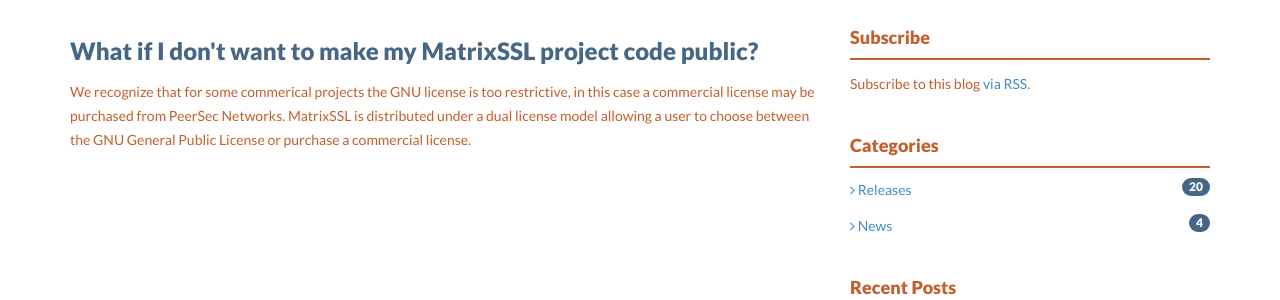
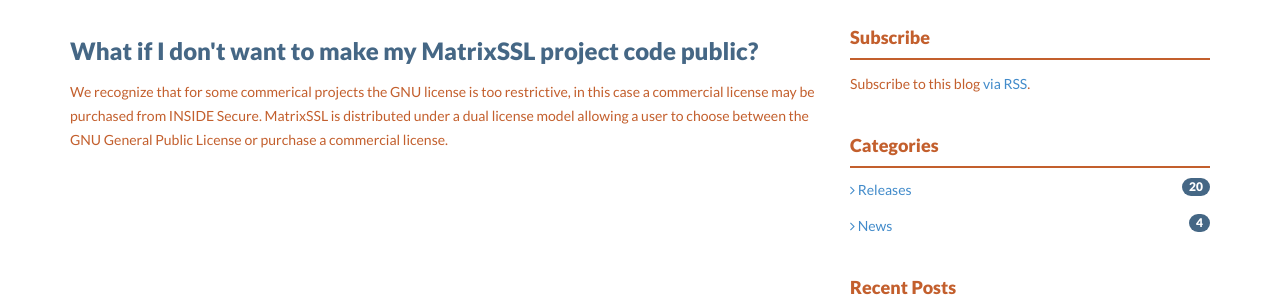
Before and after one commit to Layty/ssl, a Jekyll site: the page built from _posts/question/2004-01-27-what_if.md, in a window 1280 px wide and 1370 px high. Shown: the part 228-528 px from the top of the window. Built offline with Jekyll 4.4.1, drawn with Linux system fonts in a browser that asks for light colours; nearby versions of some CDN libraries.

Commit message:
Update 2004-01-27-what_if.md

```diff
--- a/_posts/question/2004-01-27-what_if.md
+++ b/_posts/question/2004-01-27-what_if.md
@@ -6,5 +6,5 @@
 categories:
 - question
 ---
-We recognize that for some commerical projects the GNU license is too restrictive, in this case a commercial license may be purchased from PeerSec Networks.
+We recognize that for some commerical projects the GNU license is too restrictive, in this case a commercial license may be purchased from INSIDE Secure.
 MatrixSSL is distributed under a dual license model allowing a user to choose between the GNU General Public License or purchase a commercial license.
```
